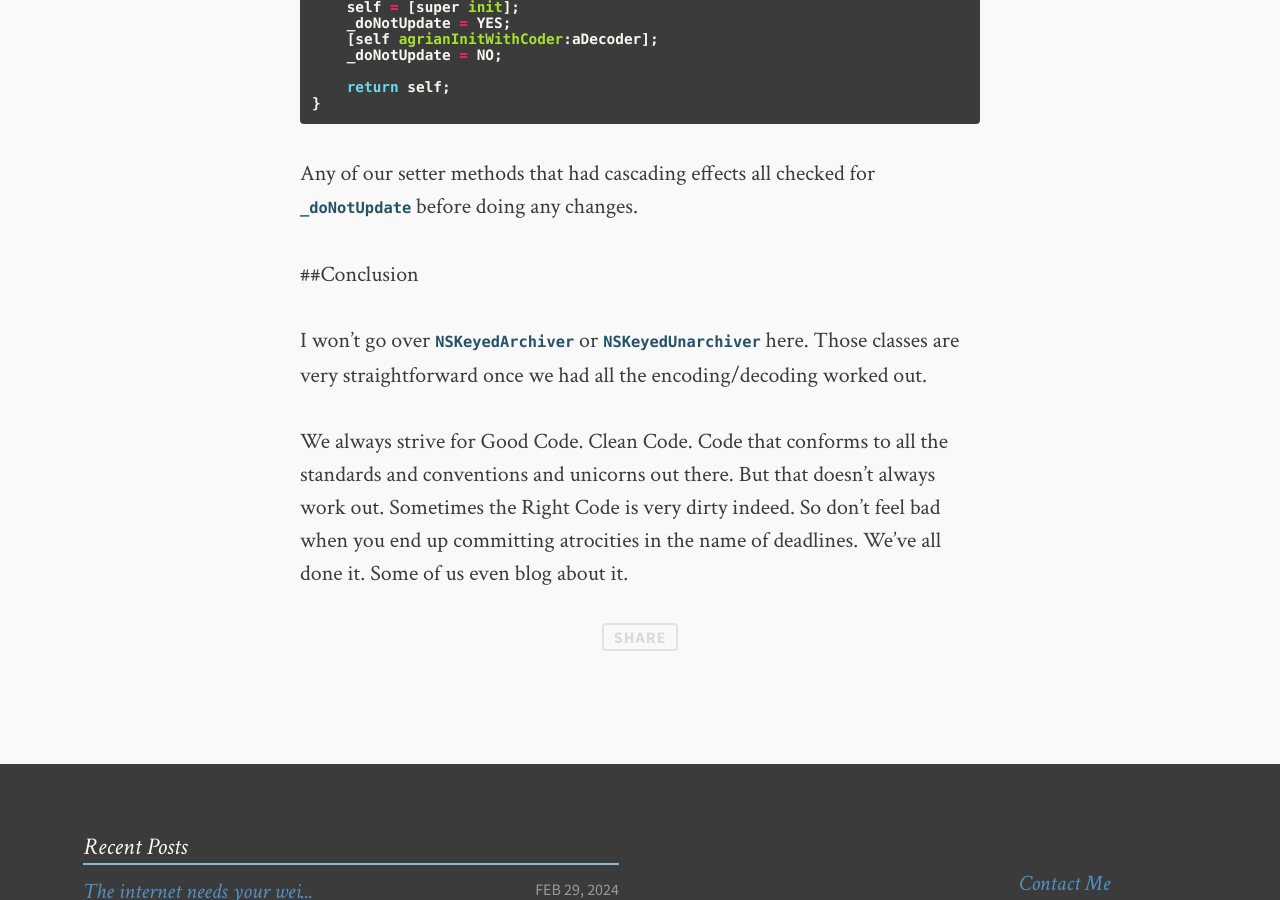
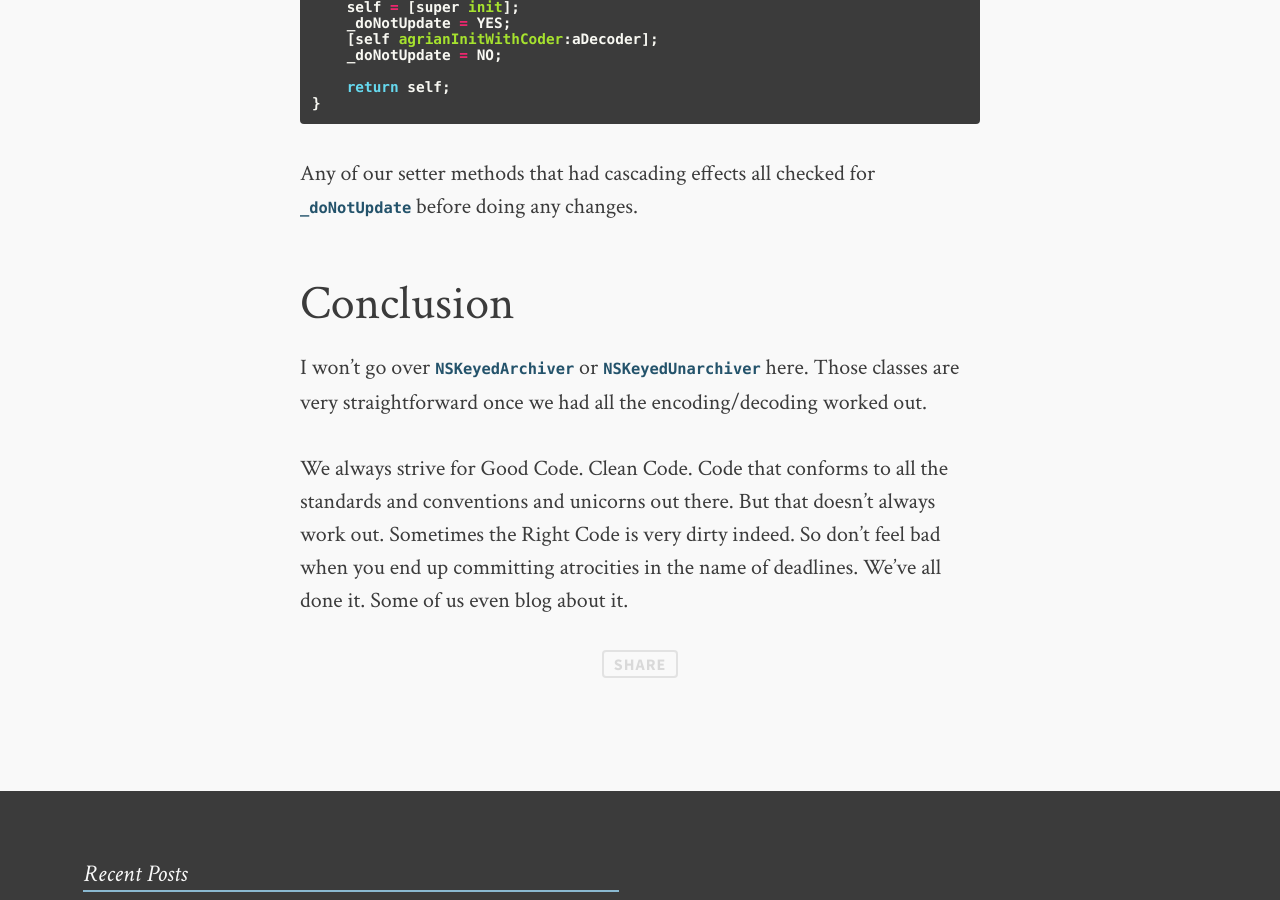
Before and after one commit to luketheobscure/luketheobscure.github.io, a Jekyll site: the page built from _posts/2013-11-14-real_world_nscoding.md, in a window 1280 px wide and 900 px high, scrolled down 6524 px. Built offline with Jekyll 4.4.1, drawn with Linux system fonts in a browser that asks for light colours; comment, search, counter and statistics services are not loaded.

Commit message:
Fix objectice-v formatting

```diff
--- a/Gemfile
+++ b/Gemfile
@@ -1,3 +1,4 @@
 source 'https://rubygems.org'
 
 gem 'github-pages', group: :jekyll_plugins
+gem "webrick"
--- a/_posts/2013-11-14-real_world_nscoding.md
+++ b/_posts/2013-11-14-real_world_nscoding.md
@@ -32,7 +32,7 @@
 ## The Solution
 I've had this method kicking around for a while (origins unknown). It's in a category for NSObject. Don't forget to `#import <objc/runtime.h>`:
 
-{% highlight objective-c %}
+{% highlight objectivec %}
 - (NSMutableDictionary *)toDictionary {
     NSMutableDictionary *props = [NSMutableDictionary dictionary];
     unsigned int outCount, i;
@@ -54,7 +54,7 @@
 
 This give us a nice NSDictionary representation of any NSObject. I made another category method that levies this dictionary to encode the object:
 
-{% highlight objective-c %}
+{% highlight objectivec %}
 - (void)LJD_encodeWithCoder:(NSCoder *)aCoder {
     NSMutableDictionary *selfDictionary = [self toDictionary];
     for (id key in selfDictionary) {
@@ -70,7 +70,7 @@
 
 Then for each class I need to persist, I simply declare that they conform to the `NSCoding` protocol and add the following method:
 
-{% highlight objective-c %}
+{% highlight objectivec %}
 - (void)encodeWithCoder:(NSCoder *)aCoder{
     [self LJD_encodeWithCoder:aCoder];
 }
@@ -84,7 +84,7 @@
 
 Here's where it get's a little gross. Here's the full, production method for you to take in (note that `VLog` is a macro that does some fun things with `NSLog` if DEBUG is defined). From that same NSObject category:
 
-{% highlight objective-c %}
+{% highlight objectivec %}
 - (id)LJD_initWithCoder:(NSCoder *)aDecoder{
     NSMutableDictionary *selfDict = [self toDictionary];
     VLog(@"Decoding a %@", NSStringFromClass([self class]) );
@@ -126,7 +126,7 @@
 
 Then in any class we've previously encoded:
 
-{% highlight objective-c %}
+{% highlight objectivec %}
 - (id)initWithCoder:(NSCoder *)aDecoder{
     self = [super init];
     [self LJD_initWithCoder:aDecoder];
@@ -140,7 +140,7 @@
 
 The other downside is this bit of code:
 
-{% highlight objective-c %}
+{% highlight objectivec %}
 NSString *selectorName = [NSString stringWithFormat:@"set%@:", [key stringByReplacingCharactersInRange:NSMakeRange(0,1) withString:[[key substringToIndex:1] capitalizedString]]];
 
 if (value && value != [NSNull null] && [self respondsToSelector:NSSelectorFromString(selectorName)])...
@@ -150,7 +150,7 @@
 
 The last downside to this is side effects from calling `setValue:` type selectors. Many examples you see of NSCoding involve setting the instance variables inside of `initWithCoder:`, like so:
 
-{% highlight objective-c %}
+{% highlight objectivec %}
 - (id)initWithCoder:(NSCoder *)decoder {
     self = [super init];
     if (!self) {
@@ -166,7 +166,7 @@
 
 We had a great time trying to figure out why our final values didn't match what we encoded, until we finally realized that some of the setter methods were setting other values in the class! That's where the somewhat maniacal logging came into play. We ended up solving this by using a variant of this approach:
 
-{% highlight objective-c %}
+{% highlight objectivec %}
 -(id)initWithCoder:(NSCoder *)aDecoder {
     self = [super init];
     _doNotUpdate = YES;
@@ -179,7 +179,7 @@
 
 Any of our setter methods that had cascading effects all checked for `_doNotUpdate` before doing any changes.
 
-##Conclusion
+## Conclusion
 
 I won't go over `NSKeyedArchiver` or `NSKeyedUnarchiver` here. Those classes are very straightforward once we had all the encoding/decoding worked out.
 
```
Also changed, not shown: Gemfile.lock.
